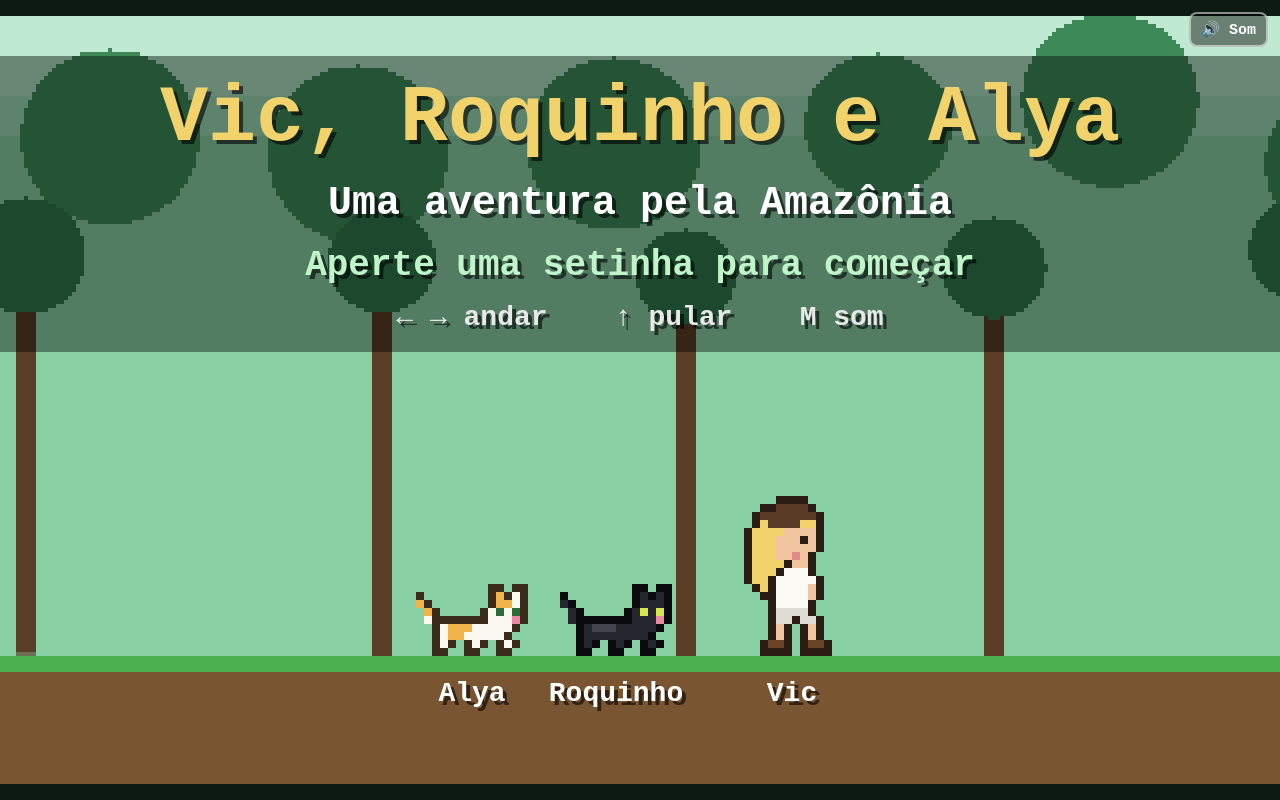
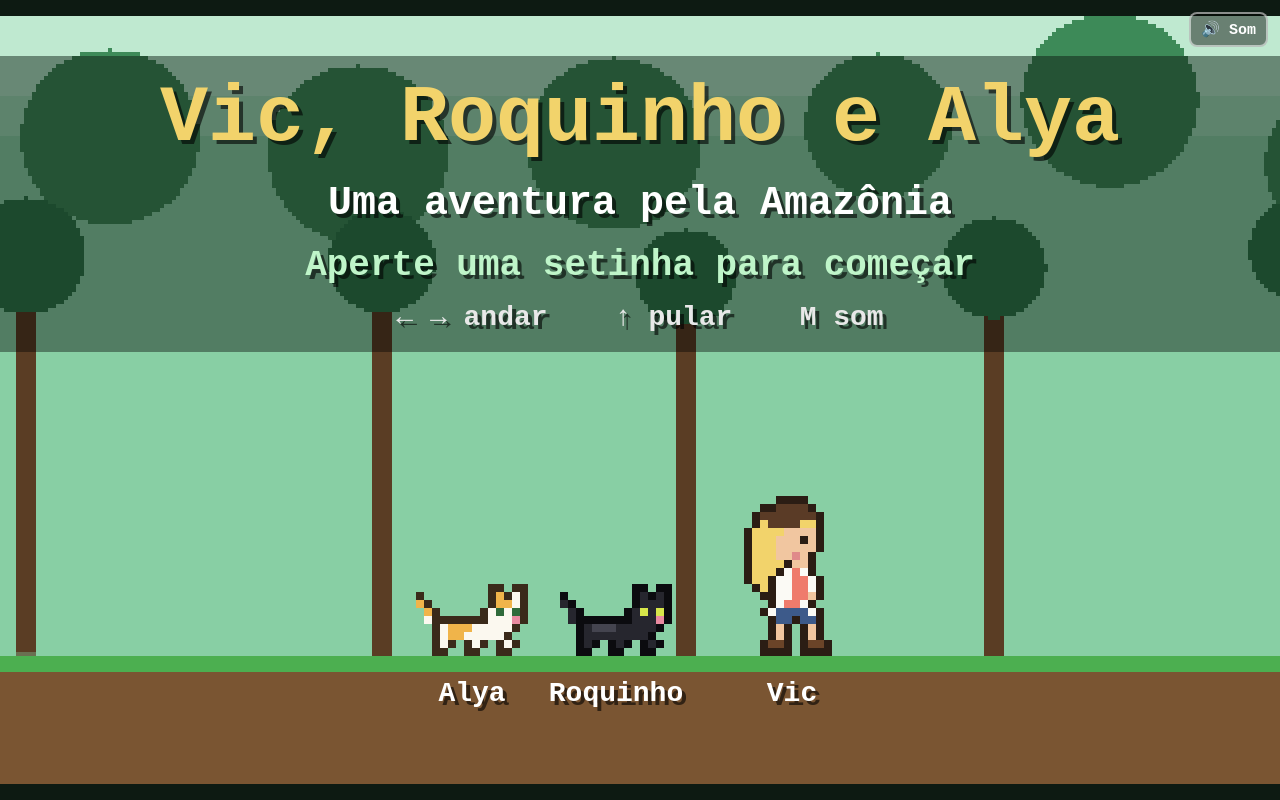
Before and after one commit to JuniorDev2003/vic-roquinho-e-alya, a plain HTML site: page index.html in a window 1280 px wide. Drawn offline with Linux system fonts and the light colour scheme; animation ran at ten frames a second.

Commit message:
Troca a roupa branca da Vic por um casaquinho branco
Volta a blusa coral e o short jeans e coloca por cima um casaquinho
branco aberto, estilo kimono, com mangas e barra até o quadril.

Co-Authored-By: Claude Opus 5.5 <noreply@anthropic.com>

```diff
--- a/index.html
+++ b/index.html
@@ -86,10 +86,12 @@
     S: '#f1c6a0', // pele
     E: '#2b1d14', // olho
     P: '#e08a8a', // bochecha/boca
-    T: '#fbfaf5', // blusa branca
-    D: '#dedcd3', // short branco (um tom mais escuro, para separar da blusa)
+    T: '#ef7b6c', // blusa coral
+    W: '#fbfaf5', // casaquinho branco (estilo kimono)
+    D: '#3d5a8a', // short jeans
     B: '#6b4428', // botinhas
   };
+  // O casaquinho fica aberto na frente (aparece a blusa) e tem mangas até o pulso.
   const VIC_TRONCO = [
     '....KKKK....',
     '..KKRRRRK...',
@@ -100,13 +102,15 @@
     'KYYYSSSSSK..',
     'KYYYSSPSK...',
     'KYYYYKSSK...',
-    'KYYYKTTTK...',
-    'KYYKTTTTTK..',
-    '.KYKTTTTSK..',
-    '..KKTTTTSK..',
-    '...KTTTTK...',
+    'KYYYKWTWK...',
+    'KYYKWWTTWK..',
+    '.KYKWWTTWK..',
+    '..KKWWTTSK..',
+    '...KWTTWK...',
   ];
-  const vic = (pernas) => ({ linhas: VIC_TRONCO.concat(pernas), paleta: VIC_PALETA });
+  // A barra do casaquinho desce até o quadril, dos dois lados do short.
+  const BARRA_CASACO = '..KWDDDDWK..';
+  const vic = (pernas) => ({ linhas: VIC_TRONCO.concat([BARRA_CASACO], pernas.slice(1)), paleta: VIC_PALETA });
 
   const VIC_PARADO = [
     '...KDDDDK...',
```
